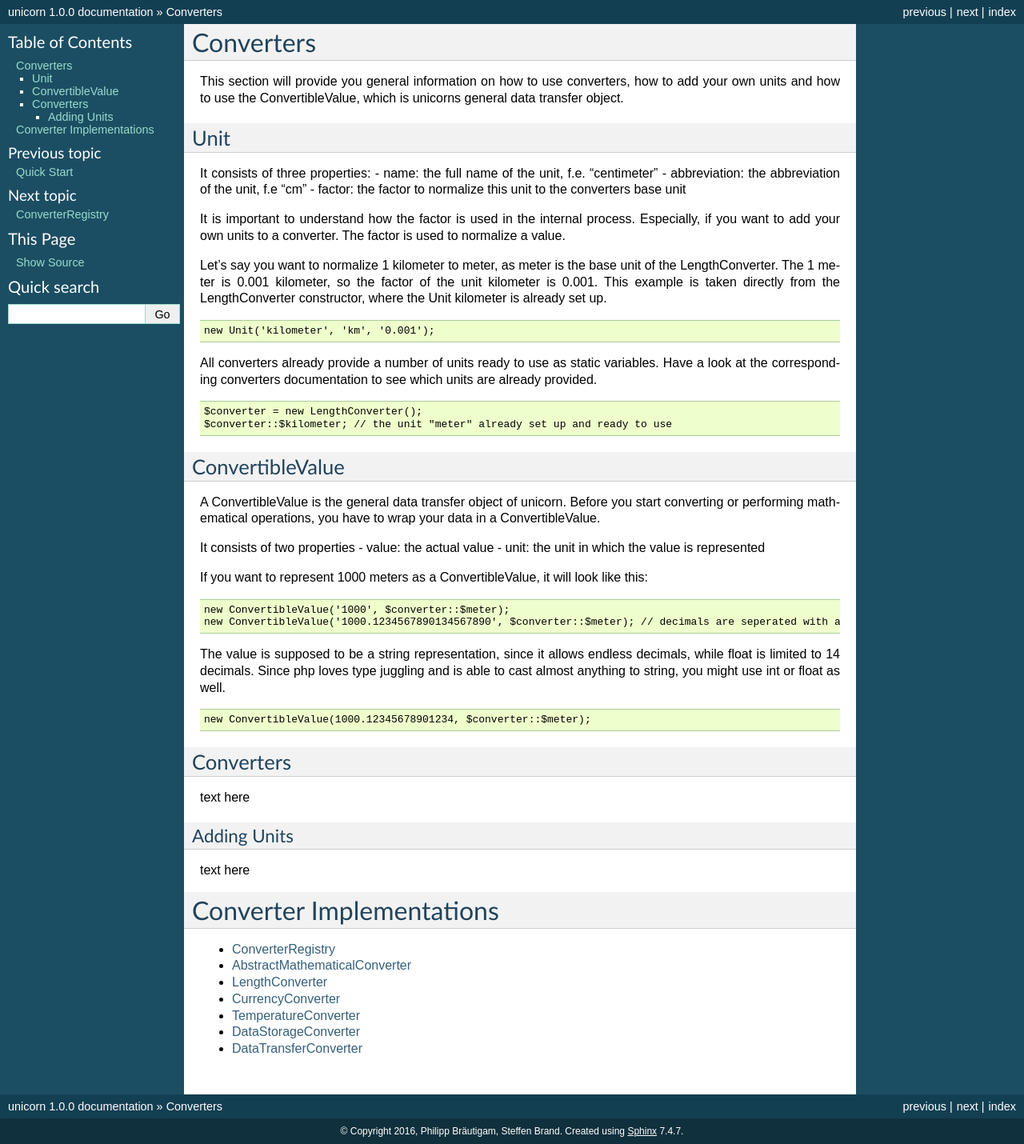
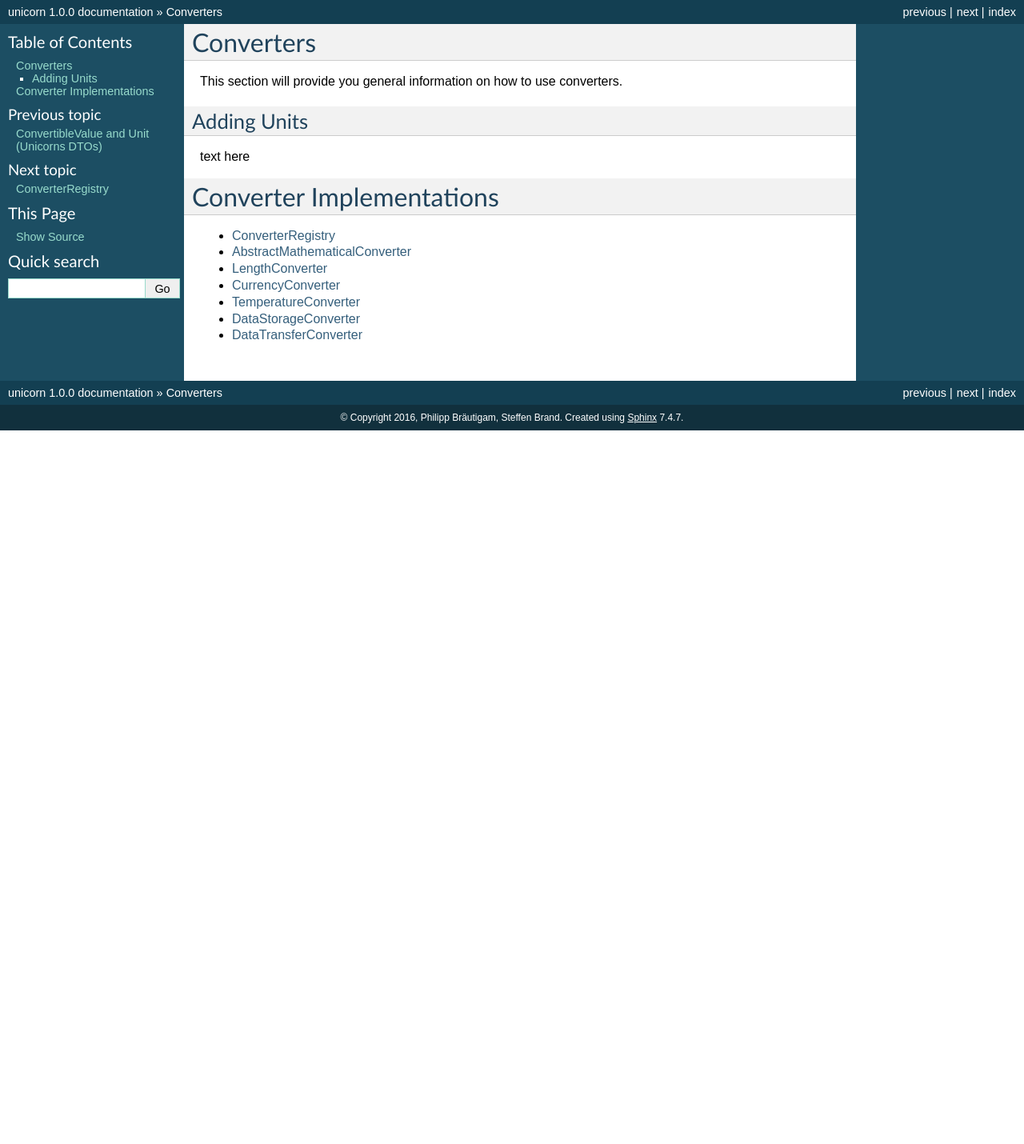
Before and after one commit to xyNNN/unicorn, a Sphinx documentation site: the page built from docs/source/converters.rst, in a window 1280 px wide. Shown: the whole page at 80% size. Built offline with Sphinx 7.4.7, drawn with Linux system fonts in a browser that asks for light colours; after the commit the page ends 900 px from its top, so only the background shows below that.

Commit message:
working on converters.rst

```diff
--- a/docs/source/converters.rst
+++ b/docs/source/converters.rst
@@ -4,68 +4,10 @@
 Converters
 ==========
 
-This section will provide you general information on how to use converters, how to add your own units and how to use
-the ConvertibleValue, which is unicorns general data transfer object.
-
-Unit
-====
-
-It consists of three properties:
-- name: the full name of the unit, f.e. "centimeter"
-- abbreviation: the abbreviation of the unit, f.e "cm"
-- factor: the factor to normalize this unit to the converters base unit
-
-It is important to understand how the factor is used in the internal process. Especially, if you want to add your
-own units to a converter. The factor is used to normalize a value.
-
-Let's say you want to normalize 1 kilometer to meter, as meter is the base unit of the LengthConverter.
-The 1 meter is 0.001 kilometer, so the factor of the unit kilometer is 0.001. This example is taken directly from
-the LengthConverter constructor, where the Unit kilometer is already set up.
-
-.. code-block:: php
-
-   new Unit('kilometer', 'km', '0.001');
-
-All converters already provide a number of units ready to use as static variables.
-Have a look at the corresponding converters documentation to see which units are already provided.
-
-.. code-block:: php
-
-   $converter = new LengthConverter();
-   $converter::$kilometer; // the unit "meter" already set up and ready to use
-
-
-ConvertibleValue
-================
-
-A ConvertibleValue is the general data transfer object of unicorn.
-Before you start converting or performing mathematical operations, you have to wrap your data in a ConvertibleValue.
-
-It consists of two properties
-- value: the actual value
-- unit: the unit in which the value is represented
-
-If you want to represent 1000 meters as a ConvertibleValue, it will look like this:
-
-.. code-block:: php
-
-   new ConvertibleValue('1000', $converter::$meter);
-   new ConvertibleValue('1000.1234567890134567890', $converter::$meter); // decimals are seperated with a "." (dot).
-
-The value is supposed to be a string representation, since it allows endless decimals, while float is limited to 14 decimals.
-Since php loves type juggling and is able to cast almost anything to string, you might use int or float as well.
-
-.. code-block:: php
-
-   new ConvertibleValue(1000.12345678901234, $converter::$meter);
-
-Converters
-==========
-
-text here
+This section will provide you general information on how to use converters.
 
 Adding Units
-------------
+============
 
 text here
 
--- a/docs/source/index.rst
+++ b/docs/source/index.rst
@@ -14,6 +14,7 @@ User Guide
 
    installation
    quick-start
+   convertible-value-unit
    converters
    contribute
    license
```
Also changed, not shown: docs/source/convertible-value-unit.rst (added, +60 -0 lines).
